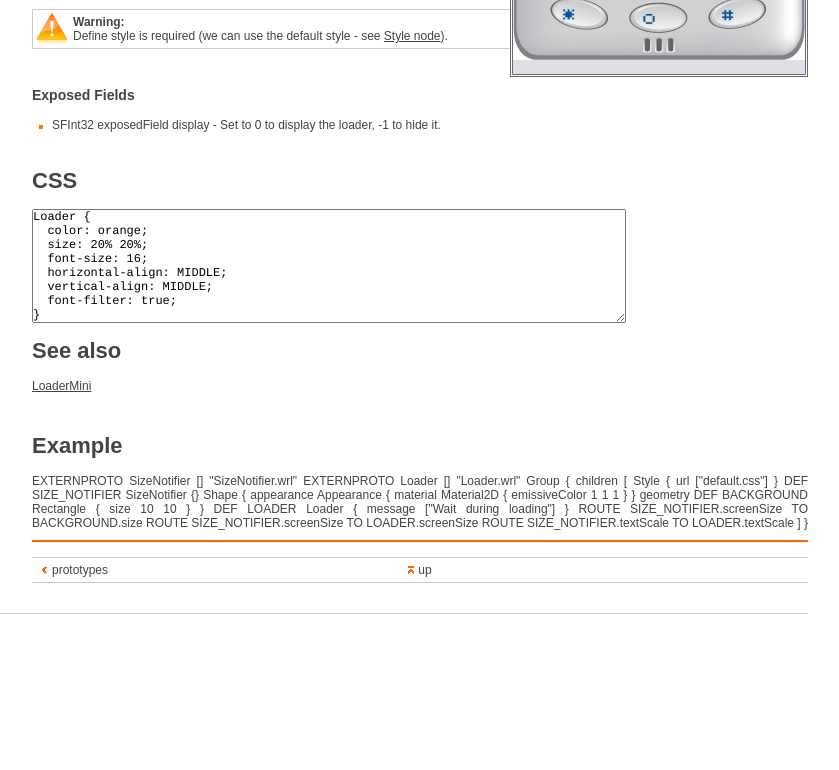
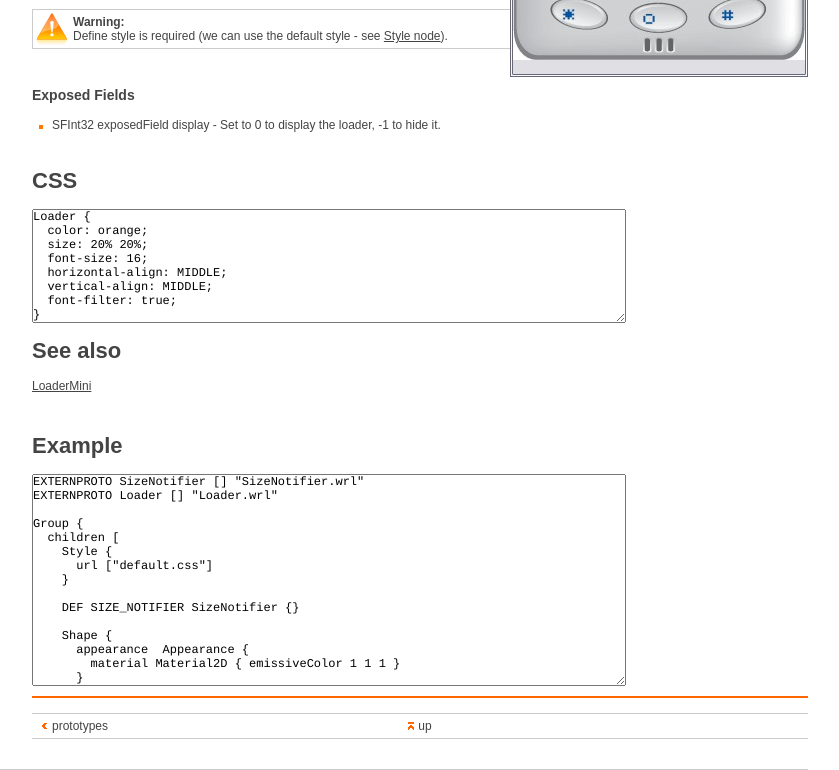
Before and after one commit to osmwp/osmwp.github.com, a plain HTML site: page prototype_loader.html in a window 1280 px wide. Shown: the part 960-1730 px from the top of the page, without its empty margins (312-1151 px from the left). Before the commit the page ends 1574 px from the top, so only its background shows below. Drawn offline with Linux system fonts and the light colour scheme.

Commit message:
Corrections
git-svn-id: https://yourdev.rd.francetelecom.fr:443/svnroot/edlsoutdoor/trunk/MMP-Documentation/StaticDocSite/WebContent@11403 c267907f-b22b-0410-b51f-d3c9dedf24de

```diff
--- a/prototype_loader.html
+++ b/prototype_loader.html
@@ -119,6 +119,8 @@ Loader {
 <br/>
 
 <script type="text/javascript">addTitle("Example", 1);</script>
+
+<textarea rows="15" cols="80" readonly="readonly" wrap="off">
 EXTERNPROTO SizeNotifier [] "SizeNotifier.wrl"
 EXTERNPROTO Loader [] "Loader.wrl"
 
@@ -149,6 +151,7 @@ Group {
     ROUTE SIZE_NOTIFIER.textScale  TO LOADER.textScale
   ]
 }
+</textarea>
 <br/>
 
 
```
Also changed, not shown: prototype_loadermini.html (+3 -0 lines).
